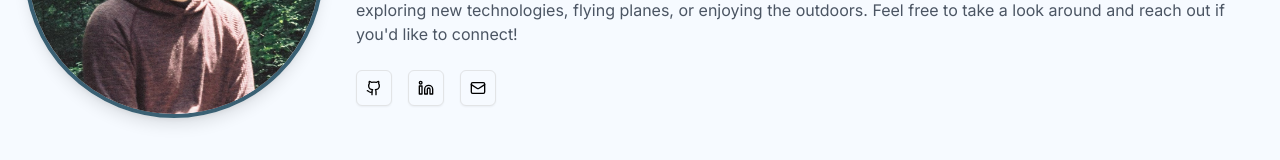
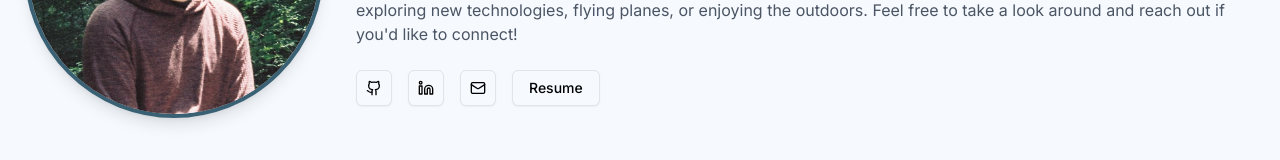
Before and after one commit to jacksors/portfolio, a Next.js app: page /about in a window 1280 px wide. Shown: the part 298-458 px from the top of the page. Built offline with nearby package versions, Linux system fonts and the light colour scheme.

Commit message:
Add resume

```diff
--- a/app/about/page.tsx
+++ b/app/about/page.tsx
@@ -47,6 +47,13 @@ const Page = () => {
           >
             <Mail className="h-4 w-4" />
           </Link>
+          <Link
+            className={buttonVariants({ variant: "outline" })}
+            href="/resume.pdf"
+            target="_blank"
+          >
+            Resume
+          </Link>
         </div>
       </div>
     </div>
--- a/package.json
+++ b/package.json
@@ -17,8 +17,8 @@
     "class-variance-authority": "^0.7.0",
     "clsx": "^2.1.1",
     "framer-motion": "^11.5.4",
-    "lucide-react": "^0.441.0",
-    "next": "14.2.11",
+    "lucide-react": "^0.474.0",
+    "next": "14.2.23",
     "next-themes": "^0.3.0",
     "prettier": "^3.3.3",
     "react": "^18",
```
Also changed, not shown: 2 other files (tests, documents, lock files or other folders).
